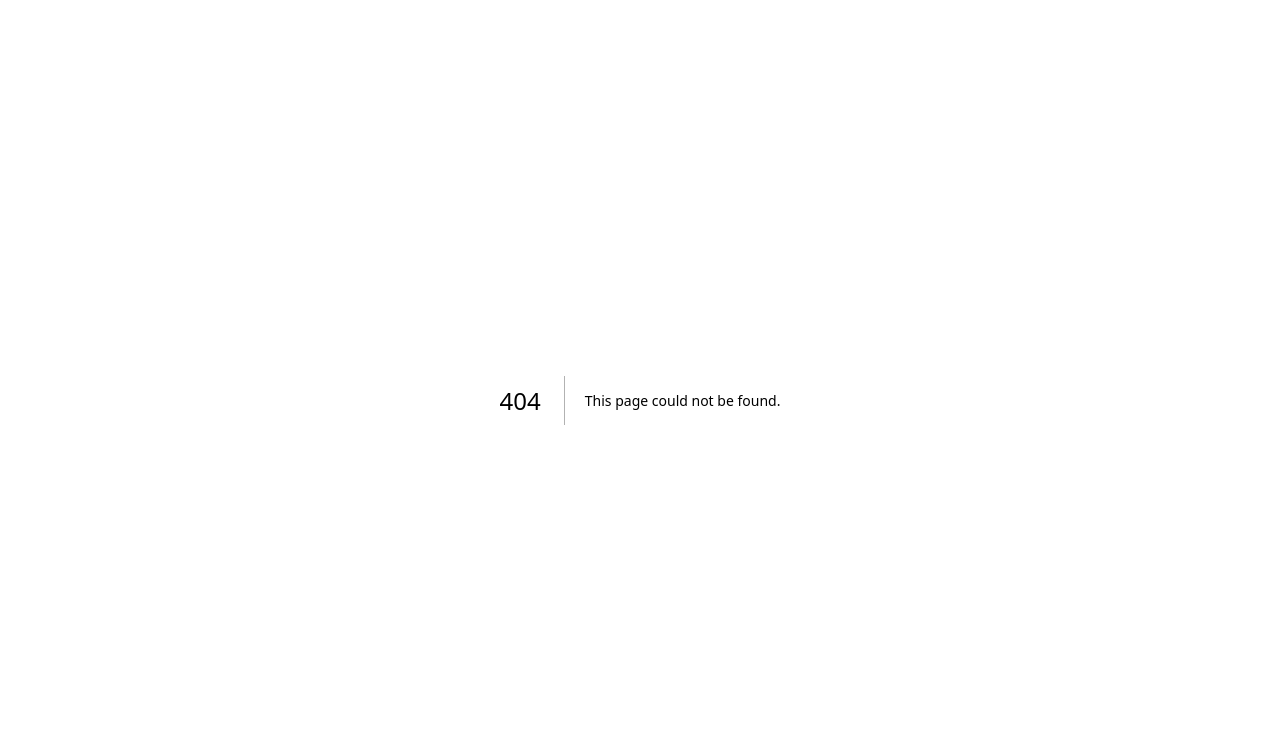
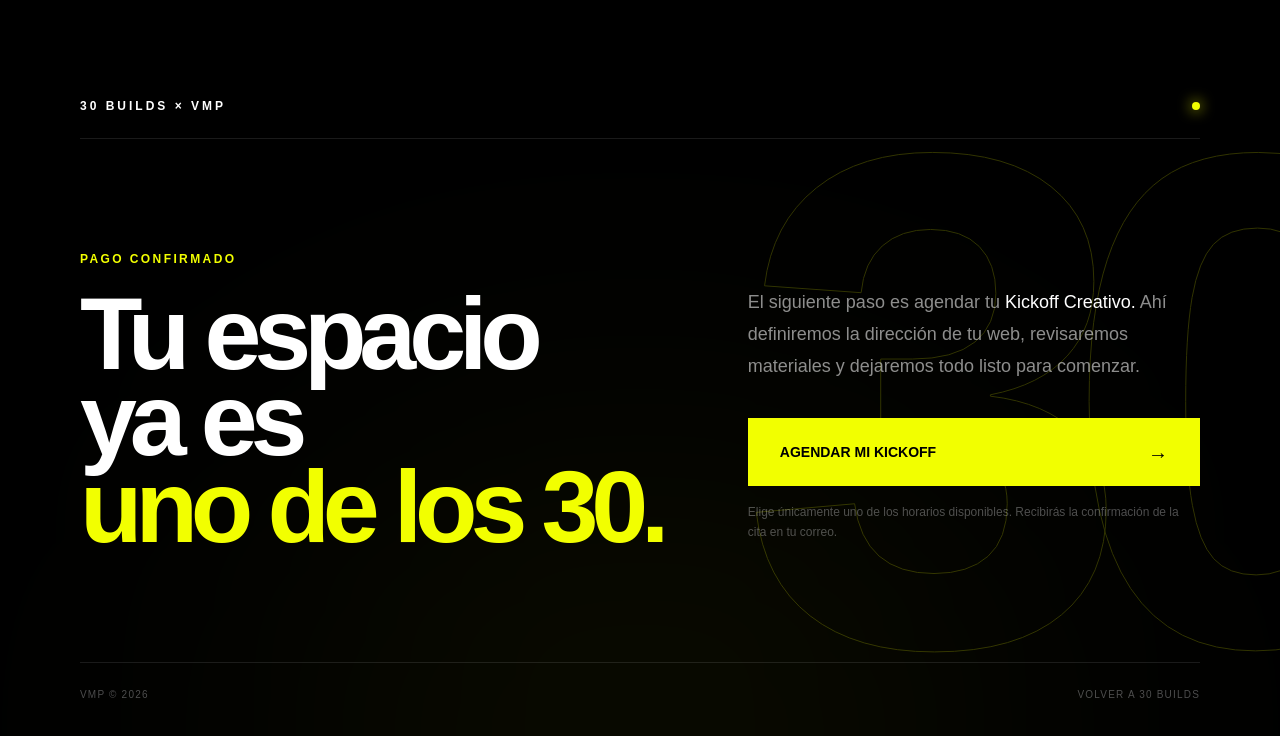
Before and after one commit to emirislas/30-Builds-X-VMP, a Next.js app: page /gracias in a window 1280 px wide. Before the commit this address had no page. Shown: the top 736 px of the page. Built offline with nearby package versions, Linux system fonts and the light colour scheme.

Commit message:
Create page.tsx

```diff
--- /dev/null
+++ b/app/gracias/page.tsx
@@ -0,0 +1,102 @@
+import Link from "next/link";
+
+export const metadata = {
+  title: "Tu espacio está reservado | 30 Builds × VMP",
+  description: "Siguiente paso: agenda tu Kickoff Creativo.",
+};
+
+export default function GraciasPage() {
+  return (
+    <main className="relative flex min-h-screen items-center overflow-hidden bg-black px-6 py-12 text-white md:px-12 lg:px-20">
+
+      {/* 30 GIGANTE */}
+      <div
+        aria-hidden="true"
+        className="pointer-events-none absolute right-[-8vw] top-1/2 -translate-y-1/2 select-none text-[75vw] font-black leading-none tracking-[-0.1em] text-transparent opacity-20 [-webkit-text-stroke:1px_#F2FF00] md:text-[55vw]"
+      >
+        30
+      </div>
+
+      {/* GLOW */}
+      <div className="pointer-events-none absolute bottom-[-180px] left-1/2 h-[500px] w-[700px] -translate-x-1/2 rounded-full bg-[#F2FF00]/5 blur-[160px]" />
+
+      <div className="relative z-10 mx-auto w-full max-w-[1400px]">
+
+        {/* HEADER */}
+        <div className="flex items-center justify-between border-b border-white/10 pb-6">
+          <p className="text-xs font-semibold tracking-[0.25em]">
+            30 BUILDS × VMP
+          </p>
+
+          <span className="h-2 w-2 rounded-full bg-[#F2FF00] shadow-[0_0_14px_#F2FF00]" />
+        </div>
+
+        {/* CONTENT */}
+        <div className="grid gap-14 py-20 lg:grid-cols-[1.15fr_0.85fr] lg:items-end lg:py-28">
+
+          <div>
+            <p className="text-xs font-semibold tracking-[0.2em] text-[#F2FF00]">
+              PAGO CONFIRMADO
+            </p>
+
+            <h1 className="mt-6 max-w-5xl text-[clamp(4rem,8vw,8.5rem)] font-semibold leading-[0.84] tracking-[-0.07em]">
+              Tu espacio
+              <br />
+              ya es
+              <br />
+
+              <span className="text-[#F2FF00]">
+                uno de los 30.
+              </span>
+            </h1>
+          </div>
+
+          <div className="max-w-lg lg:pb-2">
+            <p className="text-lg leading-8 text-white/55">
+              El siguiente paso es agendar tu{" "}
+              <span className="font-medium text-white">
+                Kickoff Creativo.
+              </span>{" "}
+              Ahí definiremos la dirección de tu web, revisaremos materiales y
+              dejaremos todo listo para comenzar.
+            </p>
+
+            <div className="mt-9">
+
+              {/* DESPUÉS CAMBIAREMOS ESTE HREF POR GOOGLE CALENDAR */}
+              <a
+                href="#"
+                className="group flex w-full items-center justify-between bg-[#F2FF00] px-6 py-5 text-sm font-bold text-black transition duration-300 hover:bg-white md:px-8"
+              >
+                <span>AGENDAR MI KICKOFF</span>
+
+                <span className="text-xl transition-transform duration-300 group-hover:translate-x-1">
+                  →
+                </span>
+              </a>
+
+              <p className="mt-4 text-xs leading-5 text-white/30">
+                Elige únicamente uno de los horarios disponibles. Recibirás la
+                confirmación de la cita en tu correo.
+              </p>
+            </div>
+          </div>
+
+        </div>
+
+        {/* BOTTOM */}
+        <div className="flex flex-col justify-between gap-4 border-t border-white/10 pt-6 text-[10px] tracking-[0.12em] text-white/30 sm:flex-row">
+          <span>VMP © 2026</span>
+
+          <Link
+            href="/"
+            className="transition-colors hover:text-white"
+          >
+            VOLVER A 30 BUILDS
+          </Link>
+        </div>
+
+      </div>
+    </main>
+  );
+}
```
